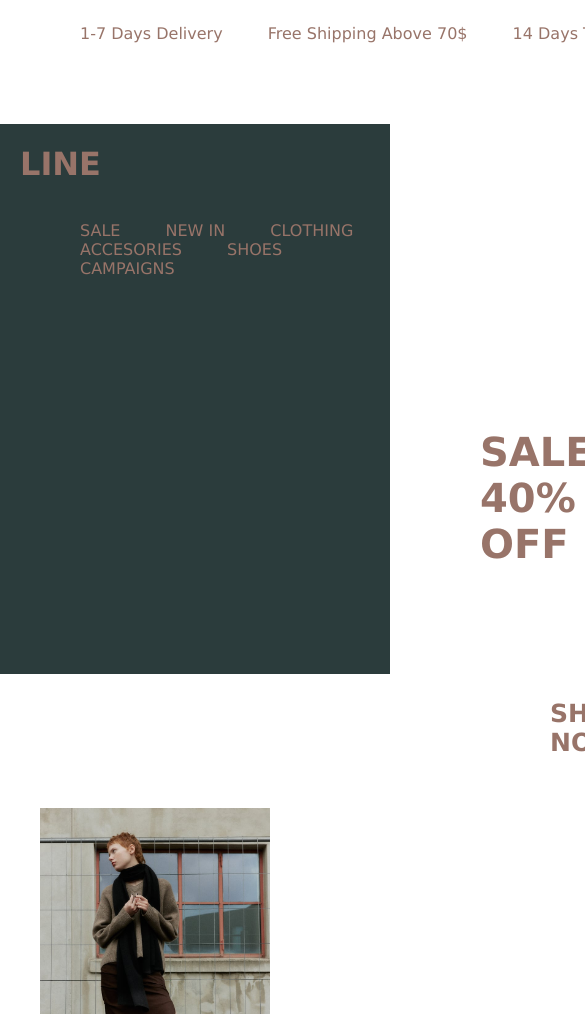
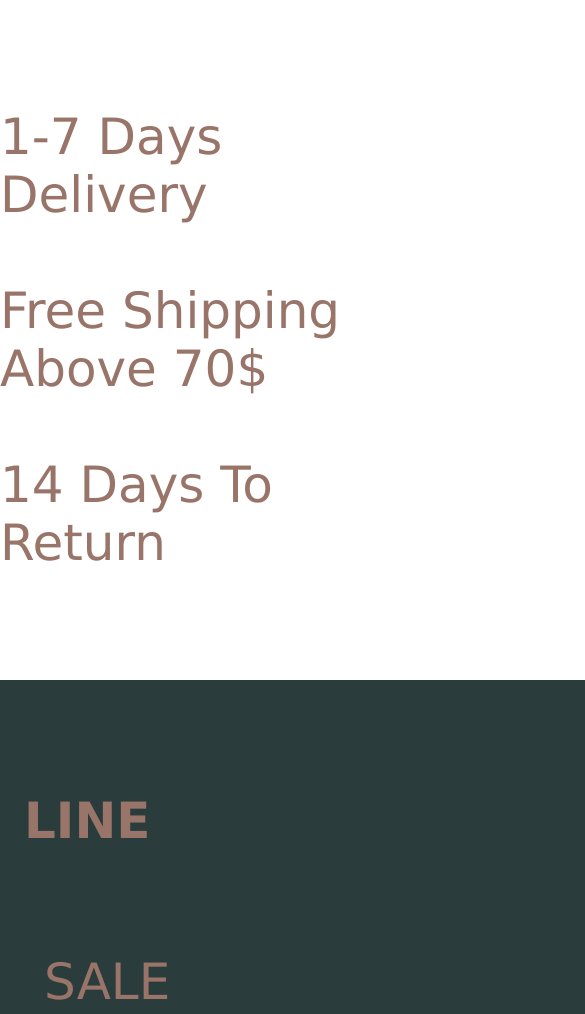
Before and after one commit to blerinaduraku/projekti-fakultet, a plain HTML site: page index.html in a window 390 px wide. Shown: the top 1014 px of the page, 585 px wide, since content can reach past the window. Drawn offline with Linux system fonts and the light colour scheme.

Commit message:
Added some styling for responsive

```diff
--- a/css/style.css
+++ b/css/style.css
@@ -82,3 +82,38 @@ figure{
 .bd-230{
     width:230px;
 }
+/* Responsive */
+@media (min-width: 375px) {
+  .bd-container{
+    width:100%
+  }
+  .bd-listaul, .bd-lii, .bd-li, .bd-aa{
+    width:100%;
+    display:block;
+    font-size:50px;
+  }
+  .bd, .bd-listaul{
+    font-size: 50px;
+    padding-left:0px;
+    margin-left:0px;
+ }
+ .bd-li, .bd{
+   margin-left:-300px;
+ }
+ .bd-name{
+    font-size: 50px;
+    margin-left:-600px;
+ }
+  .bd-sale{
+   padding:20% 160% 20%;
+  }
+  body{
+    margin:0;
+    padding:0;
+  }
+  .bd-heading2{
+   font-size:65px;
+   margin-left:-100%;
+   margin-top:-300px;
+}
+ }
--- a/index.html
+++ b/index.html
@@ -1,5 +1,6 @@
 <!DOCTYPE html>
 <html lang="en">
+
 <head>
     <meta charset="UTF-8">
     <meta http-equiv="X-UA-Compatible" content="IE=edge">
@@ -7,15 +8,16 @@
     <title>LINE</title>
     <link rel="stylesheet" href="css/style.css">
 </head>
+
 <body id="LINE">
     <div class="bd-container">
         <div id="bd">
             <ul class="bd-listaul">
-        <li class="bd-lista1" class="bd-lii"><a href="#">1-7 Days Delivery</a></li>
-        <li class="bd-lista1" class="bd-lii"><a href="#">Free Shipping Above 70$</a></li>
-        <li class="bd-lista1" class="bd-lii"><a href="returns.html">14 Days To Return</a></li>
+                <li class="bd-lista1" class="bd-lii"><a href="#" class="bd-aa">1-7 Days Delivery</a></li>
+                <li class="bd-lista1" class="bd-lii"><a href="#" class="bd-aa">Free Shipping Above 70$</a></li>
+                <li class="bd-lista1" class="bd-lii"><a href="returns.html" class="bd-aa">14 Days To Return</a></li>
                 <!-- START -->
-        <div class="bd-countries">
+                <!-- <div class="bd-countries">
             <label class="bd-label" for="Country">Select your country</label>
             <select class="bd-selections" name="country">
                 <option value="Albania">Albania</option>
@@ -37,22 +39,26 @@
                 <option value="UK">UK</option>
                 <option value="US">US</option>
             </select>
-        </div>
+        </div>  -->
                 <!-- END -->
                 <!-- CHANGING THE MENU -->
             </ul>
         </div>
-<div class="bd-sale"><h1>LINE</h1>
-<ul class="bd-listaul"><li><a href="clothesnaccessories.html">SALE</a></li>
-    <li class="bd-lii"><a href="latestproducts.html"class="bd">NEW IN</a></li>
-    <li class="bd-lii"><a href="clothesnaccessories.html">CLOTHING</a></li>
-    <li class="bd-lii"><a href="clothesnaccessories.html">ACCESORIES</a></li>
-    <li class="bd-lii"><a href="latestproducts.html">SHOES</a></li>
-    <li class="bd-lii"><a href="campaign.html">CAMPAIGNS</a></li>
+        <div class="bd-sale">
+            <h1 class="bd-name">LINE</h1>
+            <ul class="bd-listaul">
+                <li class="bd-li"><a href="clothesnaccessories.html" class="bd">SALE</a></li>
+                <li class="bd-li"><a href="latestproducts.html" class="bd">NEW IN</a></li>
+                <li class="bd-li"><a href="clothesnaccessories.html" class="bd">CLOTHING</a></li>
+                <li class="bd-li"><a href="clothesnaccessories.html" class="bd">ACCESORIES</a></li>
+                <li class="bd-li"><a href="latestproducts.html" class="bd">SHOES</a></li>
+                <li class="bd-li"><a href="campaign.html" class="bd">CAMPAIGNS</a></li>
             </ul>
             <h2 class="bd-heading2"><a href="clothesnaccessories.html">SALE 40% OFF</a></h2>
         </div>
-<div><h3><a href="clothesnaccessories.html">SHOP NOW</a></h3></div>
+        <div>
+            <h3><a href="clothesnaccessories.html">SHOP NOW</a></h3>
+        </div>
         <section class="bd-full-block">
             <div class="bd-container2">
                 <div class="bd-flex-container">
@@ -101,4 +107,5 @@
         </div>
     </div>
 </body>
+
 </html>
```
Also changed, not shown: css/campaign.css (line endings or trailing spaces). Lines whose indentation alone changed are shown as unchanged.
